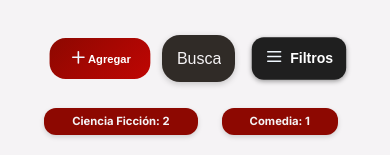
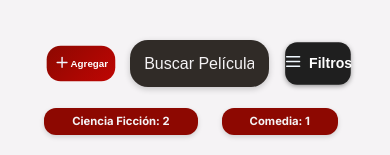
Before and after one commit to Rocio-Ayelen-Fernandez/Tp-React, a React (Vite) app in the folder tp-react-pwa/: page / in a window 390 px wide. Shown: the top 155 px of the page. Built offline with nearby package versions, Linux system fonts and the light colour scheme.

Commit message:
fix some styling problems

```diff
--- a/tp-react-pwa/Components/Button/Button.module.css
+++ b/tp-react-pwa/Components/Button/Button.module.css
@@ -1,4 +1,3 @@
-/* Estilo general para todos los botones */
 button {
   display: flex;
   align-items: center;
@@ -9,21 +8,16 @@ button {
   border-radius: 10px;
   background: none;
   color: var(--contrast-color);
+  background-color: var(--primary-color);
   font-size: 1.1rem;
   cursor: pointer;
   transition: transform 0.2s ease, background-color 0.3s ease;
 }
 
-button:hover {
-  transform: scale(1.1);
-}
-
-/* Íconos SVG dentro de botones */
 button svg {
   stroke: aliceblue;
 }
 
-/* Botón de estado (bookmark u otro ícono en esquina superior) */
 .buttonState {
   position: absolute;
   top: -45px;
@@ -89,3 +83,9 @@ button svg {
   font-weight: bold;
   box-shadow: 0 2px 6px rgba(0, 0, 0, 0.4);
 }
+
+@media screen and (max-width: 768px) {
+  .buttonAgregar {
+    transform: scale(0.7);
+  }
+}
--- a/tp-react-pwa/Components/Card/Card.module.css
+++ b/tp-react-pwa/Components/Card/Card.module.css
@@ -60,7 +60,6 @@
 }
 
 .buttonsContainer {
-
   position: absolute;
   display: flex;
   bottom: 0;
@@ -71,18 +70,10 @@
 }
 
 .button {
-  background-color: #292929;
-  border: 1px solid #444;
-  color: #fff;
   border-radius: 8px;
   padding: 6px 12px;
   cursor: pointer;
   transition: background-color 0.2s ease, transform 0.2s ease;
-}
-
-.button:hover {
-  background-color: #3a3a3a;
-  transform: scale(1.05);
 }
 
 .starIcon {
--- a/tp-react-pwa/Components/Modal/Modal.module.css
+++ b/tp-react-pwa/Components/Modal/Modal.module.css
@@ -38,13 +38,17 @@
 .ModalVerMedia {
   display: flex;
   align-items: center;
-  gap: 2rem;
   width: 100%;
-  padding: 1rem;
 }
 
 .ModalVerMedia .image {
   width: 150px;
+}
+
+.ModalVerMedia .info {
+  padding-inline: 20px;
+  font-size: 12px;
+  width: 90%;
 }
 
 .ModalVerMedia .image img {
@@ -54,10 +58,17 @@
 }
 
 @media screen and (max-width: 768px) {
+  .ModalVerMedia {
+  display: flex;
+  flex-direction: column;
+  }
   .modalContainer {
     width: 80%;
     height: auto;
     font-size:small;
+  }
+  .image img {
+      transform: scale(0.9);
   }
 }
 
--- a/tp-react-pwa/Components/ModalVerMedia/ModalVerMedia.jsx
+++ b/tp-react-pwa/Components/ModalVerMedia/ModalVerMedia.jsx
@@ -5,7 +5,6 @@ const ModalVerMedia = ({ mediaItem }) => {
 
     return (
         <div className={styles.ModalVerMedia}>
-
               <div className={styles.image}>
                 <img src={mediaItem.url} alt={mediaItem.title} />
               </div>
@@ -17,9 +16,6 @@ const ModalVerMedia = ({ mediaItem }) => {
                 <p>Rating: ⭐ {mediaItem.rating}</p>
                 <p>Tipo: {mediaItem.type}</p>
               </div>
-
-
-
         </div>
 
 
--- /dev/null
+++ b/tp-react-pwa/Components/ModalVerMedia/ModalVerMedia.module.css
@@ -0,0 +1,5 @@
+@media screen and (max-width: 768px) {
+    .image img {
+        transform: scale(0.9);
+    }
+}
--- a/tp-react-pwa/Components/Nav/Nav.module.css
+++ b/tp-react-pwa/Components/Nav/Nav.module.css
@@ -1,15 +1,21 @@
 .navContainer {
+  padding: 10px;
   display: flex;
+  align-items: center;
   justify-content: space-between;
-  align-items: center;
-  padding: 10px;
 }
 
 @media screen and (max-width: 768px) {
-    .navContainer {
-        padding: 0;
-    }
-    button, button:hover {
-        transform: scale(0.8);
-    }
+  .navContainer {
+    padding: 0;
+    padding-top: 5px;
+    display: grid;
+    grid-template-columns: 30% 1fr 25%;
+  }
+  button {
+    transform: scale(0.8);
+  }
+  .navContainer > * {
+    margin: 0;
+  }
 }
--- a/tp-react-pwa/Components/Search/Search.module.css
+++ b/tp-react-pwa/Components/Search/Search.module.css
@@ -3,9 +3,7 @@
   border: none;
   outline: none;
   font-size: 1rem;
-    background: #eee;
-    color: #333;
-    box-shadow: 0 2px 6px rgba(0,0,0,0.2);
+  box-shadow: 0 2px 6px rgba(0, 0, 0, 0.2);
   transition: all 0.2s ease;
   width: 75%;
   padding: 0.9rem;
--- a/tp-react-pwa/src/index.css
+++ b/tp-react-pwa/src/index.css
@@ -39,7 +39,8 @@ body{
   :root {
     --base: #1b2021;
     --text: #f9f9f9;
-    --contrast-base: #6d6d6d;
+    --contrast-base: #f9f9f9;
+    --contrast-color:#1b2021;
     --primary-color: #99170d;
     --secondary-color: #950401;
     --select-arrow: url('/arrow-down-dark.svg');
```
Lines whose indentation alone changed are shown as unchanged.
